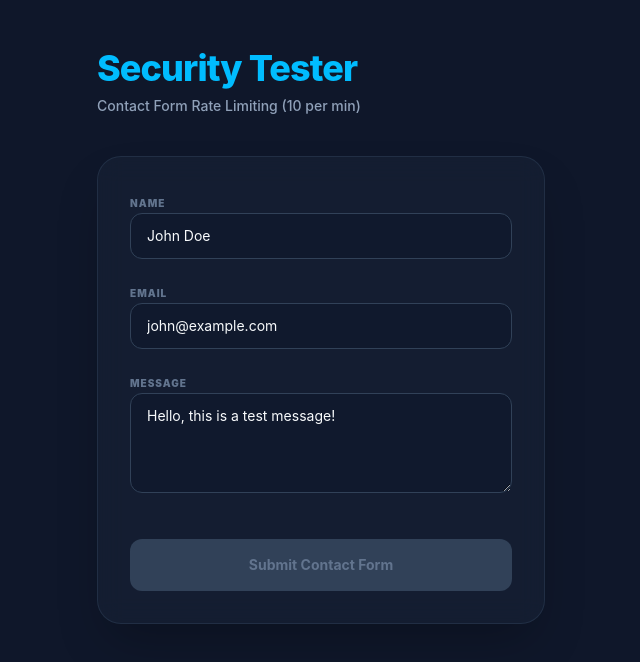
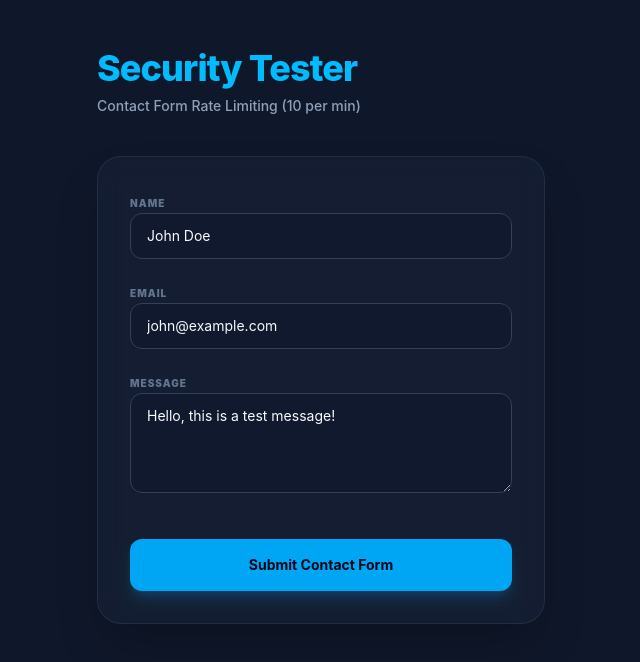
Before and after one commit to jit7445/basic-front-rate-limit-testing, a React (Vite) app: page / in a window 1280 px wide. Shown: the top 662 px of the page, without its empty margins (319-959 px from the left). Built offline with nearby package versions, Linux system fonts and the light colour scheme.

Commit message:
integrate cloudflare turnstile

```diff
--- a/index.html
+++ b/index.html
@@ -1,18 +1,29 @@
-<!doctype html>
+<!DOCTYPE html>
 <html lang="en">
+
 <head>
   <meta charset="UTF-8" />
+  <meta
+    name="viewport"
+    content="width=device-width, initial-scale=1.0"
+  />
+
   <script
     src="https://challenges.cloudflare.com/turnstile/v0/api.js"
     async
     defer>
   </script>
-    <link rel="icon" type="image/svg+xml" href="/favicon.svg" />
-    <meta name="viewport" content="width=device-width, initial-scale=1.0" />
-    <title>basice-frontend</title>
+
+  <title>frontend basis</title>
 </head>
+
 <body>
   <div id="root"></div>
-    <script type="module" src="/src/main.jsx"></script>
+
+  <script
+    type="module"
+    src="/src/main.jsx">
+  </script>
 </body>
+
 </html>
--- a/src/App.jsx
+++ b/src/App.jsx
@@ -1,7 +1,7 @@
 import React, { useState } from 'react';
 
 function App() {
-  const [token, setToken] = useState("");
+  // const [token, setToken] = useState("");
   const [formData, setFormData] = useState({
     name: 'John Doe',
     email: 'john@example.com',
@@ -108,9 +108,9 @@ const token = tokenInput?.value;
 
           <button
             type="submit"
-            disabled={loading || !token}
+            disabled={loading}
             className={`w-full py-4 rounded-xl font-bold text-sm transition-all duration-200 transform active:scale-[0.98] ${
-              loading || !token
+              loading
                 ? 'bg-slate-700 text-slate-500 cursor-not-allowed'
                 : 'bg-sky-500 hover:bg-sky-400 text-slate-950 shadow-lg shadow-sky-500/20'
             }`}
```
Lines whose indentation alone changed are shown as unchanged.
